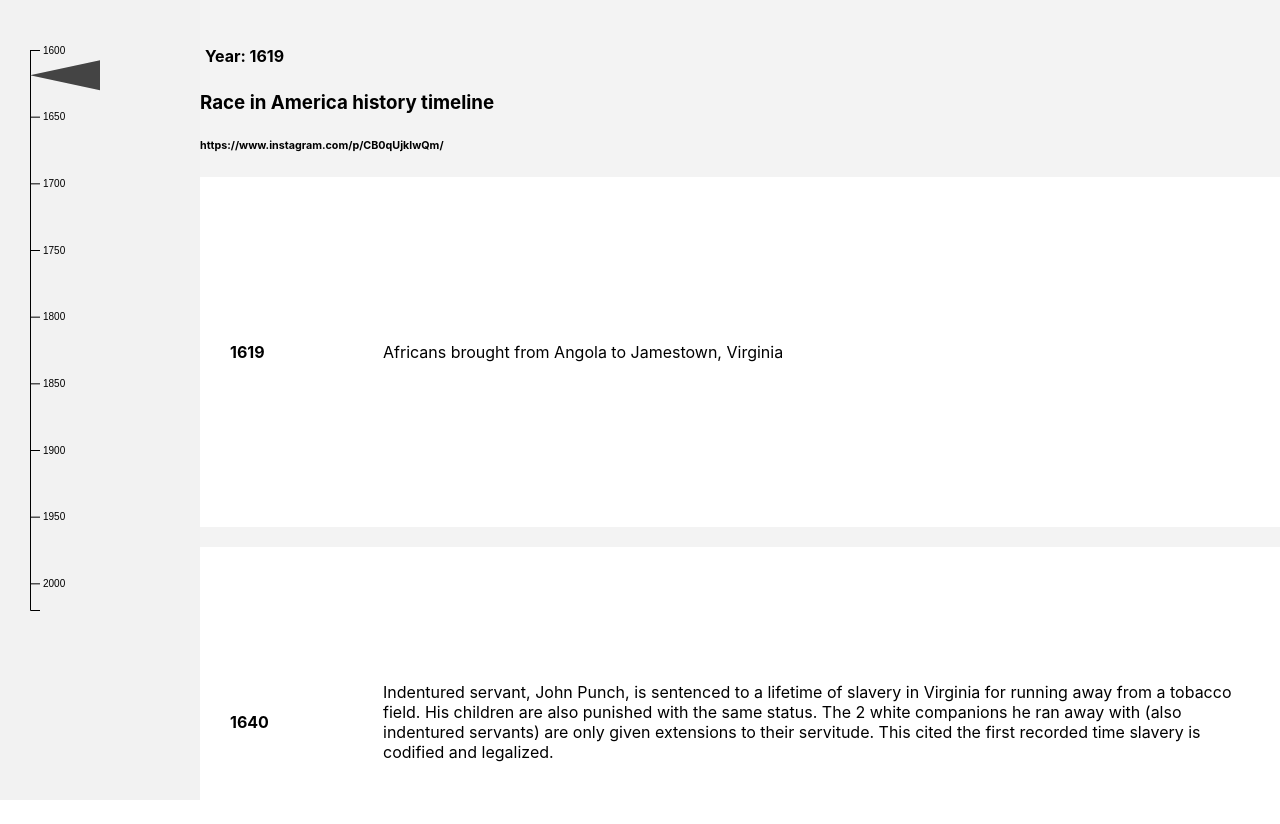
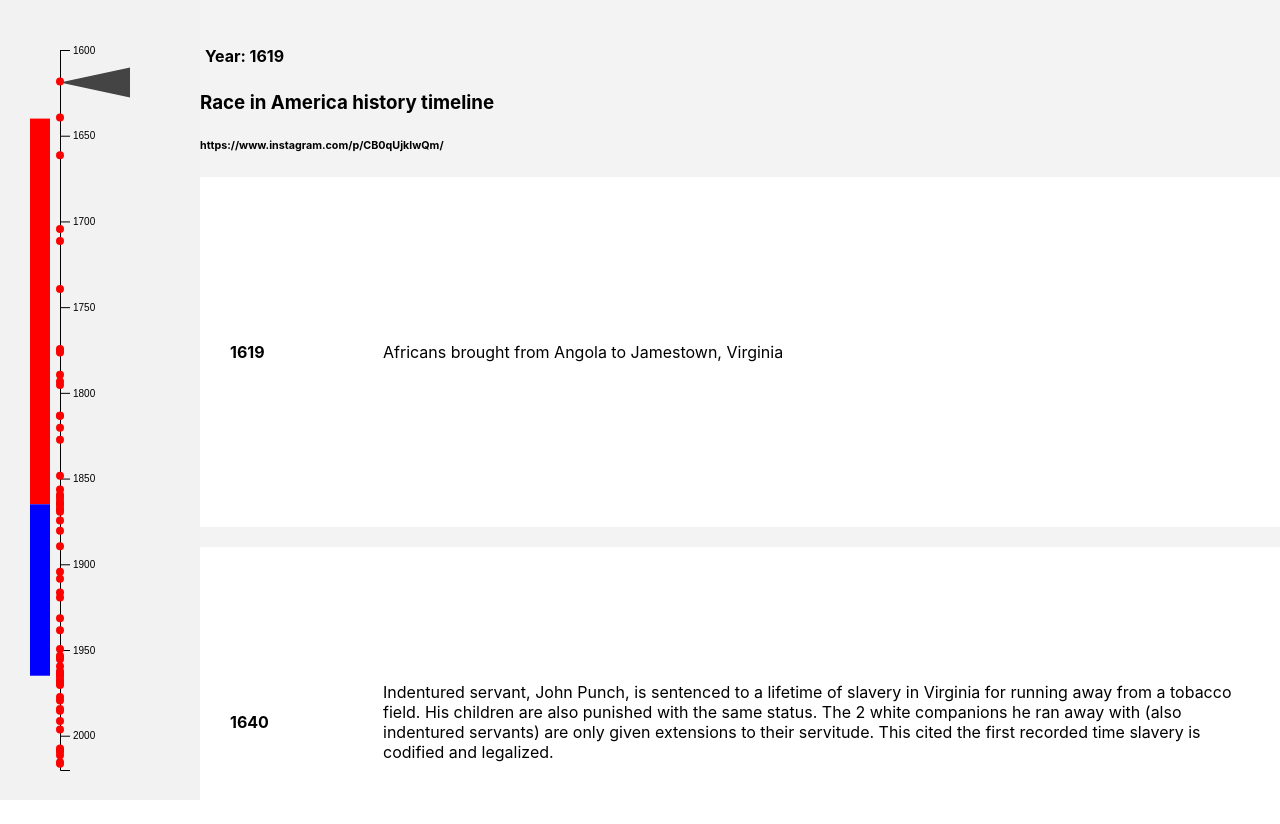
Before and after one commit to keithlmiller/timeline, a React (Create React App) app: page / in a window 1280 px wide. Before the commit the page ends 800 px from the top, so only its background shows below. Built offline with nearby package versions, Linux system fonts and the light colour scheme.

Commit message:
base functionality of vertially scrolling timeline

```diff
--- a/src/App.js
+++ b/src/App.js
@@ -2,6 +2,7 @@ import React, { useEffect, useState, useRef } from 'react';
 import * as d3 from 'd3';
 import cityPopulations from './data/city-populations.csv';
 import historyData from './data/entries.json'
+import timeRanges from './data/timeRanges';
 import VerticalSlider from './components/VerticalSlider';
 import { useScrollPosition } from './utils/hooks'
 import './App.scss';
@@ -35,6 +36,7 @@ function App() {
 
   useEffect(() => {
     if (contentRef) {
+      console.log('contentRef.current.clientHeight', contentRef.current.clientHeight)
       setScrollRange([0, contentRef.current.scrollHeight - contentRef.current.clientHeight])
     }
   }, [contentRef])
@@ -44,15 +46,15 @@ function App() {
     const entryPos = Math.floor(scrollPos / entryHeight)
     const entryYear = historyData.entries[entryPos] ? historyData.entries[entryPos].year : historyData.entries[0].year;
 
-    setCurrentYear(entryYear)
-    console.log('entryYear', entryYear)
-    console.log('entryPos', entryPos);
-    // console.log('scrollPos', scrollPos);
-    // console.log('scrollRange', scrollRange);
-    // console.log('historyData.entries.length', historyData.entries.length)
-    // console.log('entryHeight', entryHeight)
-    // console.log('historyData.entries[entryPos]', historyData.entries[entryPos])
+    setCurrentYear(entryYear);
   }, [scrollRange, scrollPos])
+
+  const onMarkerClick = (i) => {
+    const entryHeight = scrollRange[1] / historyData.entries.length;
+
+    console.log('onMarkerClick i', i)
+    contentRef.current.scrollTop = entryHeight * i + 5;
+  }
 
   return (
     <div className='app-container'>
@@ -61,12 +63,11 @@ function App() {
           start={startYear}
           end={endYear}
           width={200}
-          height={600}
-          scrollPos={scrollPos}
-          scrollRange={scrollRange}
-          onChange={setCurrentYear}
-          steps={[1705, 1832, 1879, 1920]}
-          showSteps={false}
+          {...((contentRef && contentRef.current) && {height: contentRef.current.clientHeight - 40})}
+          onMarkerClick={onMarkerClick}
+          steps={historyData.entries.map((entry) => (entry.year))}
+          timeRanges={timeRanges}
+          showSteps={true}
           year={currentYear}
         />
       </div>
--- a/src/App.scss
+++ b/src/App.scss
@@ -36,5 +36,9 @@
     height: 100%;
     width: 200px;
     background: #f2f2f2;
+
+    .step-marker {
+      cursor: pointer;
+    }
   }
 }
--- /dev/null
+++ b/src/components/TimelineMarker.js
@@ -0,0 +1,44 @@
+import React, { useEffect, useState } from 'react';
+import * as d3 from 'd3';
+
+function Marker({
+  handleMarkerClick,
+  y,
+  index,
+  label
+}) {
+  const [showLabel, setShowLabel] = useState(false);
+  // useEffect(() => {
+
+  // }, [])
+
+  return (
+    <React.Fragment>
+      <circle
+        className='step-marker'
+        cx='30' cy={y-1} r={4}
+        onClick={() => handleMarkerClick(index)}
+        fill='red'
+        onMouseEnter={() => setShowLabel(true)}
+        onMouseLeave={() => setShowLabel(false)}
+      />
+      {/* <rect
+          className='step-marker'
+          x={30} y={d.y-2} height={3}
+          width={20}
+
+          // onMouseOver={() => onDataHover(d.title)}
+          // onMouseOut={() => onDataHover()}
+          // clip-path='url(#chart-clip-path)'
+        /> */}
+
+      {showLabel && <text
+        className='step-label'
+        x={35} y={y+3}
+        font-size='12px'
+      >{d3.format('d')(label)}</text>}
+    </React.Fragment>
+  );
+}
+
+export default Marker;
--- a/src/components/VerticalSlider.js
+++ b/src/components/VerticalSlider.js
@@ -1,19 +1,23 @@
 import React, { useEffect, useRef, useState, useCallback } from 'react';
 import * as d3 from 'd3';
+import Marker from './TimelineMarker';
 import './Slider.scss';
 
 function VerticalSlider({
   start = 1600,
   end = 2020,
   onChange,
-  width = 650, height = 60,
+  width = 200,
+  height = 600,
   year,
   steps = [],
   showSteps = true,
   yearJump = 10,
   orientation = 'horizontal',
+  onMarkerClick = () => {},
   scrollPos = 0,
-  scrollRange = [0, 0]
+  scrollRange = [0, 0],
+  timeRanges = [],
 }) {
   const padding = {
     left: 30,
@@ -40,18 +44,16 @@ function VerticalSlider({
 
   // set up scale for component-wide use
   useEffect(() => {
-
     let yScale = d3.scaleLinear()
       .domain([start, end])
       .range([padding.top, height - padding.bottom]);
 
       setTick(yScale(yearJump) - yScale(0));
       setYScale({ scale: yScale });
-  }, [])
+  }, [height])
 
 
 useEffect(() => {
-
   let scale = d3.scaleLinear()
     .domain(scrollRange)
     .range([padding.top, height - padding.bottom]);
@@ -135,6 +137,11 @@ useEffect(() => {
         .on('end', dragended);
   }, [setTempX, width, padding]);
 
+  const handleTimeRangeHover = (title) => {
+    if (title) {
+      console.log('handleTimeRangeHover', title)
+    }
+  }
 
   useEffect(() => {
     let interval = null;
@@ -204,29 +211,69 @@ useEffect(() => {
     }
   }, [steps, yScale])
 
+  const handleTimelineClick = (e) => {
+    console.log('handleTimelineClick e', e);
+    console.log('handleTimelineClick e.target.scrollTop', e.target.scrollTop);
+    console.log('yScale.scale(1600)', yScale.scale(1600))
+    console.log('handleTimelineClick e.pageY', e.pageY);
+    setDraggerY(e.pageY - 30)
+  }
+
+  const handleMarkerClick = (i) => {
+    onMarkerClick(i);
+  }
+
+  useEffect(() => {
+    console.log('draggerY', draggerY)
+  }, [draggerY])
+
   const makeStepMarkers = () => (
-    <g>
-      {stepMarkers.map(d => (
-        <React.Fragment>
-          <rect
-              className='step-marker'
-              x={0} y={d.y-2} height={3}
-              width={20}
+    <g className='markers'>
+      {stepMarkers.map((d, i) => (
+        <Marker
+          y={d.y}
+          handleMarkerClick={handleMarkerClick}
+          label={d.label}
+          index={i}
+        />
+        // <React.Fragment>
+        //   <circle
+        //     className='step-marker'
+        //     cx='30' cy={d.y-1} r={4}
+        //     onClick={() => handleMarkerClick(i)}
+        //     fill='red'
+        //   />
+        //   {/* <rect
+        //       className='step-marker'
+        //       x={30} y={d.y-2} height={3}
+        //       width={20}
 
-              // onMouseOver={() => onDataHover(d.title)}
-              // onMouseOut={() => onDataHover()}
-              // onClick={() => onDataClick(d.title)}
-              // clip-path='url(#chart-clip-path)'
-            />
-          <text
-            className='step-label'
-            x={28} y={d.y}
-            font-size='12px'
-          >{d3.format('d')(d.label)}</text>
-        </React.Fragment>
+        //       // onMouseOver={() => onDataHover(d.title)}
+        //       // onMouseOut={() => onDataHover()}
+        //       // clip-path='url(#chart-clip-path)'
+        //     /> */}
+
+        //   {/* <text
+        //     className='step-label'
+        //     x={58} y={d.y}
+        //     font-size='12px'
+        //   >{d3.format('d')(d.label)}</text> */}
+        // </React.Fragment>
       ))}
     </g>
-  )
+  );
+
+  const makeRangeRect = ([startYear, endYear], { title, fill, onHover }) => {
+    return (<rect
+      width='20'
+      height={yScale.scale(endYear) - yScale.scale(startYear)}
+      y={yScale.scale(startYear)}
+      {...(fill && {fill})}
+      {...(onHover && onHover)}
+      onMouseOver={() => onHover(title)}
+      onMouseOut={() => onHover()}
+    ></rect>)
+  }
 
   return (
     <div className='slider-container'>
@@ -240,15 +287,20 @@ useEffect(() => {
       <div className='slider'>
         <svg width={width} height={height}>
           {/* {orientation === 'horizontal' && makeStepMarkers()} */}
-          {showSteps && makeStepMarkers()}
-          <g class='yAxis' ref={yAxisRef} />
+
+          {yScale && timeRanges.map(range => (makeRangeRect([range.start, range.end], {title: range.shortTitle, fill: range.fill, onHover: handleTimeRangeHover}, ))) }
+
+
+          <g class='yAxis' ref={yAxisRef} transform='translate(30, 0)'/>
           <polygon
             ref={draggerRef}
             points={`0,${draggerY} ${draggerWidth},${draggerY-draggerHeight/2} ${draggerWidth},${draggerY + draggerHeight/2}`}
             className='dragger'
             fill={'#444'}
-            transform={`(translate(0, ${-(draggerHeight/2)}))`}
+            transform={`translate(30, 0)`}
           />
+          {showSteps && makeStepMarkers()}
+
         </svg>
       </div>
 
--- /dev/null
+++ b/src/data/timeRanges.js
@@ -0,0 +1,18 @@
+export default [
+  {
+    shortTitle: 'Slavery',
+    longTitle: 'Slavery legally recognized in the colonies/states',
+    start: 1640,
+    end: 1865,
+    description: '',
+    fill: 'red'
+  },
+  {
+    shortTitle: 'Jim Crow',
+    longTitle: 'Jim Crow',
+    start: 1865,
+    end: 1965,
+    description: '',
+    fill: 'blue'
+  },
+]
```
Also changed, not shown: src/utils/methods.js (added, +29 -0 lines).
